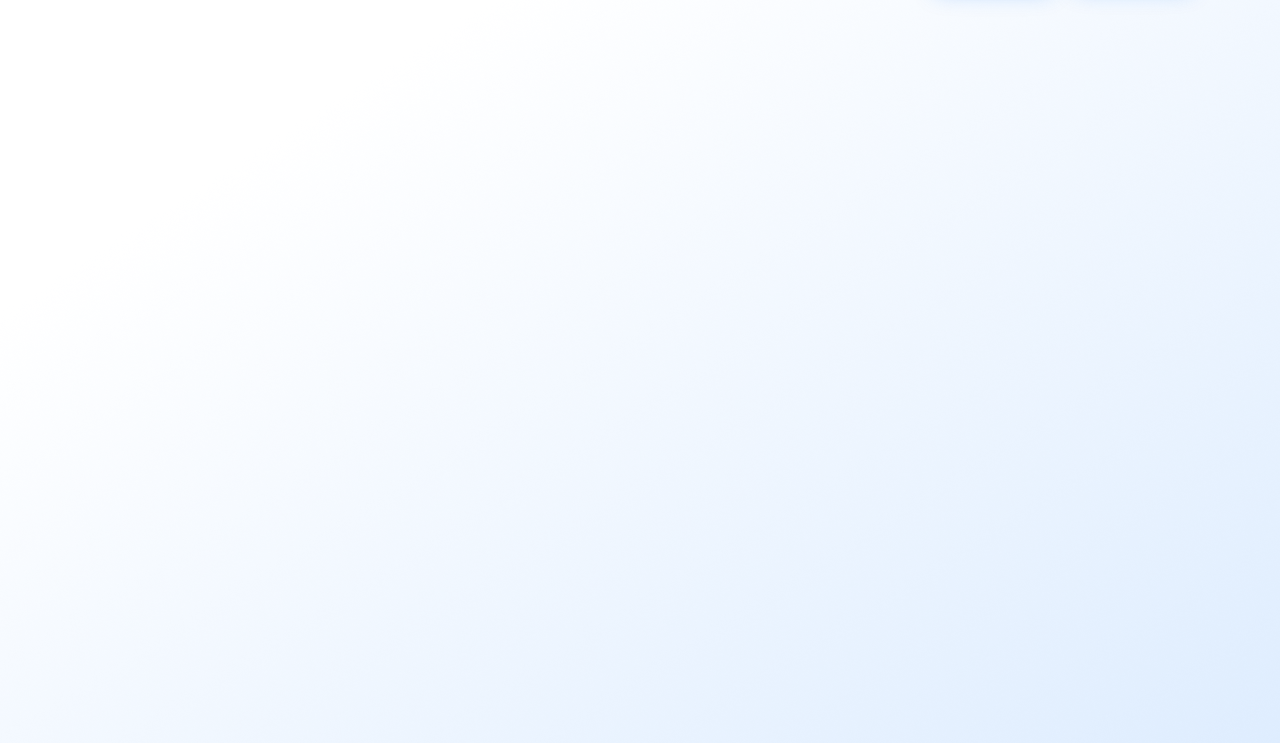
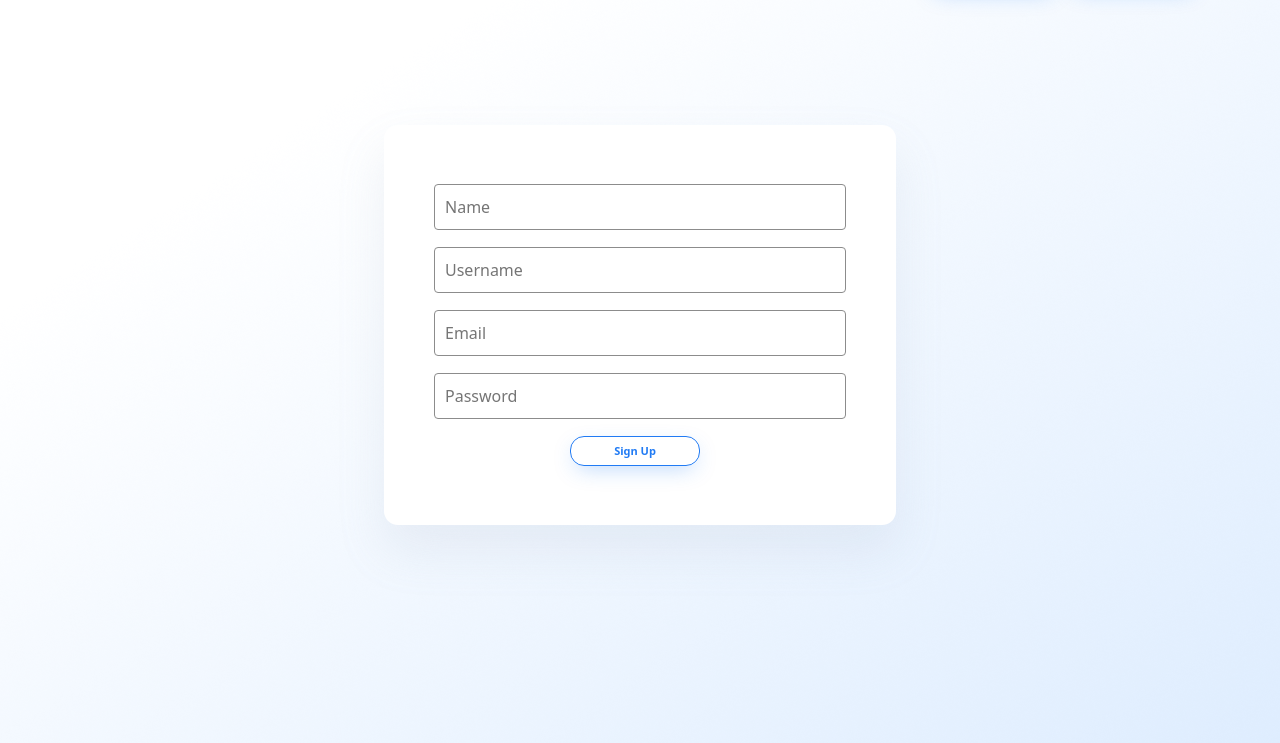
Before and after one commit to comp426-2022-spring/a99-maia, a website: page front/signup.html in a window 1280 px wide. Shown: the part 57-800 px from the top of the page. Drawn offline with nearby package versions, Linux system fonts and the light colour scheme.

Commit message:
sign up and log in pages

```diff
--- a/front/css/styles.css
+++ b/front/css/styles.css
@@ -74,3 +74,51 @@ footer {
     padding: 20px;
     font-size: 18px;
 }
+
+.login-card {
+    width: 40%;
+    margin: auto;
+    top: 50%;
+    transform: translateY(50%);
+    height: 300px;
+    background: #FFFFFF;
+    box-shadow: 0px 26px 49px rgba(146, 165, 184, 0.14);
+    border-radius: 14px;
+    justify-content: center;
+}
+
+.signup-card {
+    height: 400px !important;
+    transform: translateY(30%) !important;
+}
+
+.login-text {
+    font-weight: 400;
+    font-size: 18px;
+    line-height: 26px;
+    color: #8C8C8C;
+}
+
+input {
+    width:100%;
+    border: 1px solid #8C8C8C;
+    border-radius:4px;
+    outline:none;
+    padding:10px;
+    box-sizing:border-box;
+    transition:.3s;
+  }
+
+  input[type=text]:focus{
+    border-color:#217BF4;
+    box-shadow:0 0 8px 0 #217BF4;
+  }
+
+  .inputs {
+      padding: 50px;
+      display: flex;
+      flex-direction: column;
+      align-items: center;
+      justify-content: space-around;
+      height: 100%;
+  }
--- a/front/signup.html
+++ b/front/signup.html
@@ -44,7 +44,18 @@
         </div>
     </nav>
 
+    <div class="login-card signup-card">
+        <div class="inputs">
+            <input type="text" placeholder="Name">
+            <input type="text" placeholder="Username">
+            <input type="email" placeholder="Email">
+            <input type="password" placeholder="Password">
+            <div class="signupbutton landingbutton">
+                <a class="signupbutton-text">Sign Up</a>
+            </div>
+        </div>
 
+    </div>
 
 </body>
 
```
Also changed, not shown: front/login.html (+9 -0 lines).
